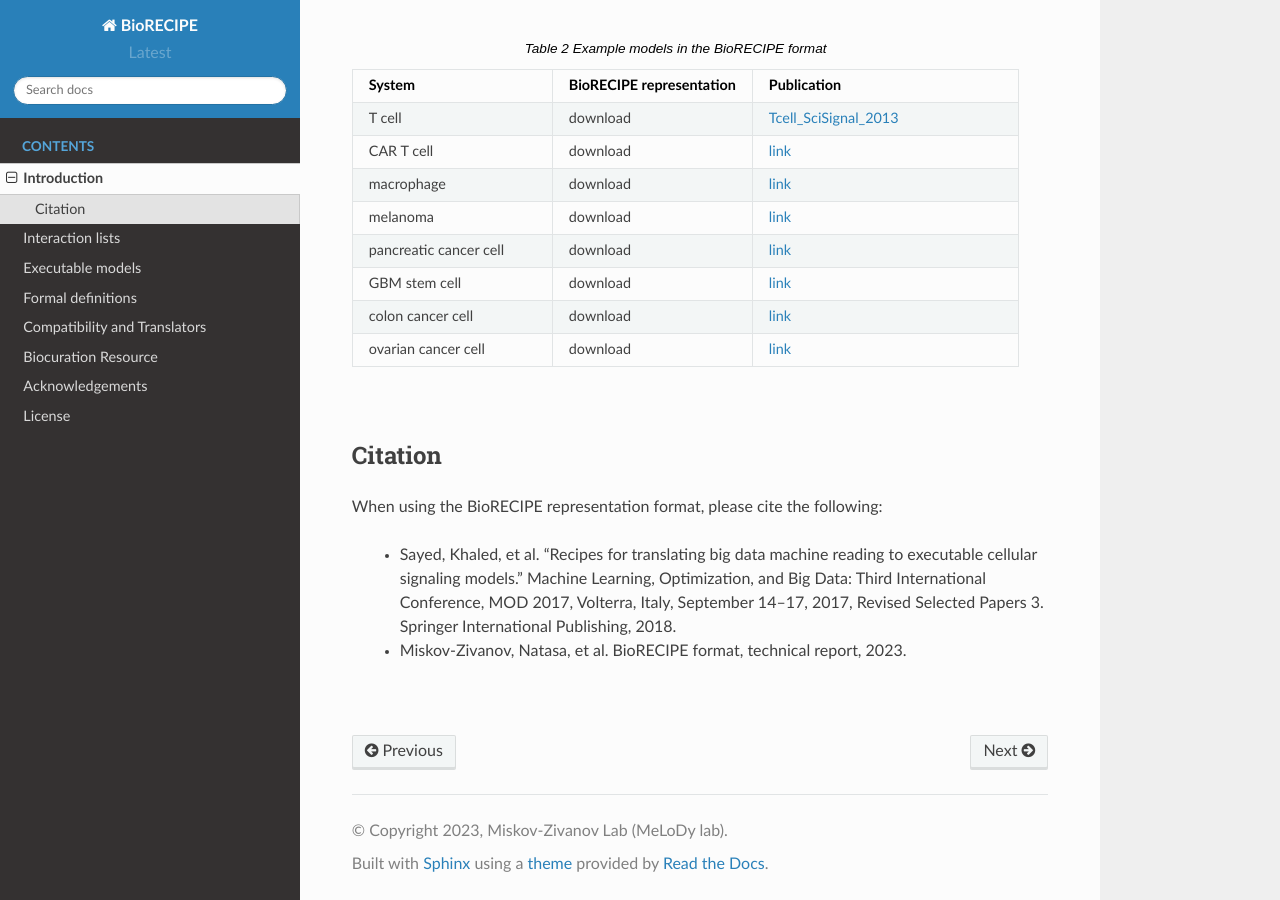
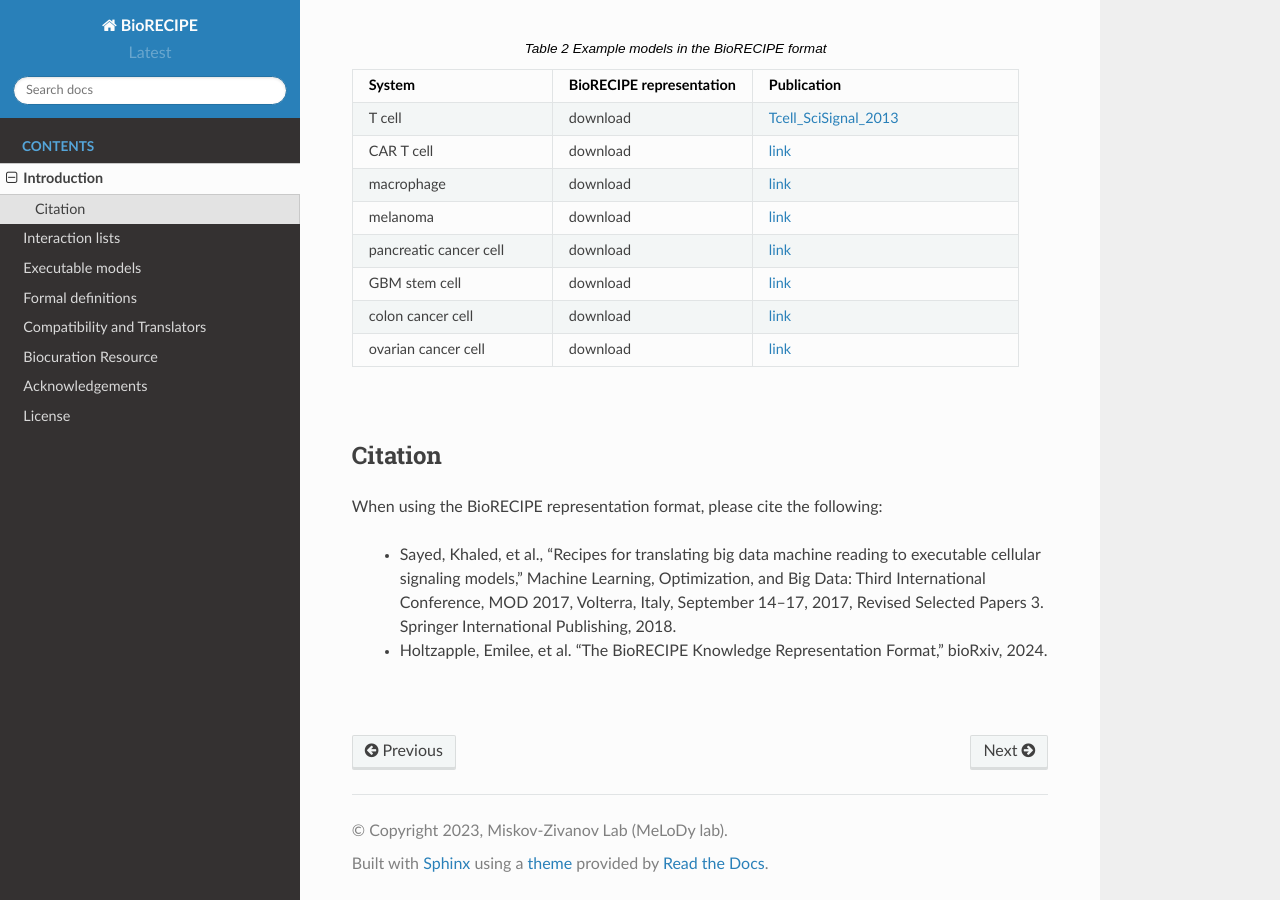
Before and after one commit to pitt-miskov-zivanov-lab/BioRECIPE, a Sphinx documentation site: the page built from docs/introduction.rst, in a window 1280 px wide and 900 px high, scrolled down 1508 px. Built offline with Sphinx 7.4.7 and the Read the Docs theme 2.0.0, drawn with Linux system fonts in a browser that asks for light colours.

Commit message:
Update introduction.rst

```diff
--- a/docs/introduction.rst
+++ b/docs/introduction.rst
@@ -55,7 +55,7 @@ Citation
 
 When using the BioRECIPE representation format, please cite the following:
 
-  - Sayed, Khaled, et al. "Recipes for translating big data machine reading to executable cellular signaling models." Machine Learning, Optimization, and Big Data: Third International Conference, MOD 2017, Volterra, Italy, September 14–17, 2017, Revised Selected Papers 3. Springer International Publishing, 2018.
-  - Miskov-Zivanov, Natasa, et al. BioRECIPE format, technical report, 2023.
+  - Sayed, Khaled, et al., "Recipes for translating big data machine reading to executable cellular signaling models," Machine Learning, Optimization, and Big Data: Third International Conference, MOD 2017, Volterra, Italy, September 14–17, 2017, Revised Selected Papers 3. Springer International Publishing, 2018.
+  - Holtzapple, Emilee, et al. "The BioRECIPE Knowledge Representation Format," bioRxiv, 2024.
 
 |
```
